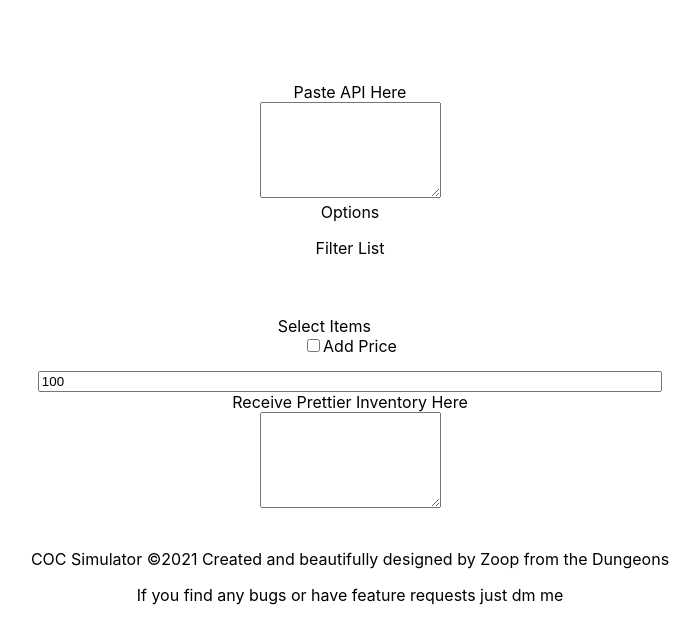
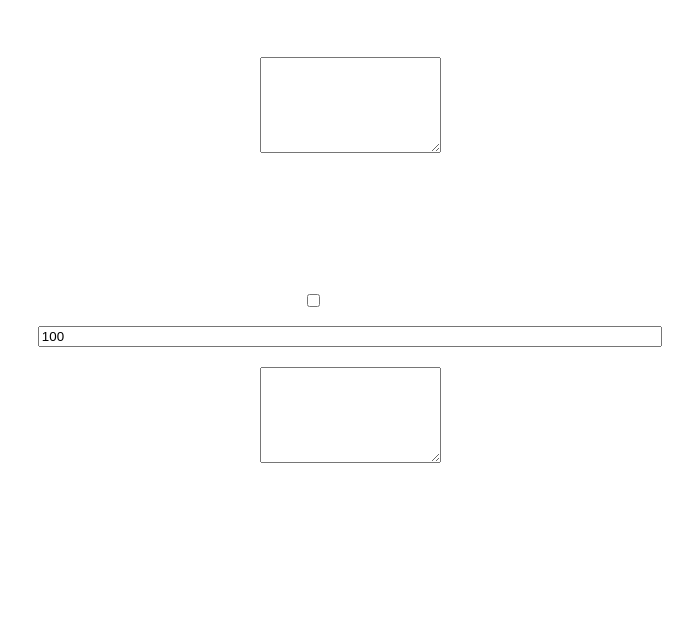
Before and after one commit to JulianThoms/DungeonInventoryCleaner, a React (Create React App) app in the folder dic/: page / in a window 1280 px wide. Shown: the top 644 px of the page, without its empty margins (290-990 px from the left). Built offline with nearby package versions, Linux system fonts and the light colour scheme; the HTML template or start-up script is replaced by a standard one.

Commit message:
its my webpage so Im adding a darkmode

```diff
--- a/dic/src/index.css
+++ b/dic/src/index.css
@@ -1,13 +1,15 @@
 body {
+  mix-blend-mode: difference;
+  color: white;
   margin: 0;
-  font-family: -apple-system, BlinkMacSystemFont, 'Segoe UI', 'Roboto', 'Oxygen',
-    'Ubuntu', 'Cantarell', 'Fira Sans', 'Droid Sans', 'Helvetica Neue',
+  font-family: -apple-system, BlinkMacSystemFont, "Segoe UI", "Roboto", "Oxygen",
+    "Ubuntu", "Cantarell", "Fira Sans", "Droid Sans", "Helvetica Neue",
     sans-serif;
   -webkit-font-smoothing: antialiased;
   -moz-osx-font-smoothing: grayscale;
 }
 
 code {
-  font-family: source-code-pro, Menlo, Monaco, Consolas, 'Courier New',
+  font-family: source-code-pro, Menlo, Monaco, Consolas, "Courier New",
     monospace;
 }
--- a/dic/src/inventory/Inventory.jsx
+++ b/dic/src/inventory/Inventory.jsx
@@ -32,10 +32,7 @@
     return (
       <Layout style={{ minHeight: '100vh' }}>
         <Layout className="site-layout">
-          <Header
-            className="site-layout-background"
-            style={{ padding: 0, height: 45 }}
-          />
+
           <Content style={{ margin: '1% 8%' }}>
             <div
               className="site-layout-background"
```
